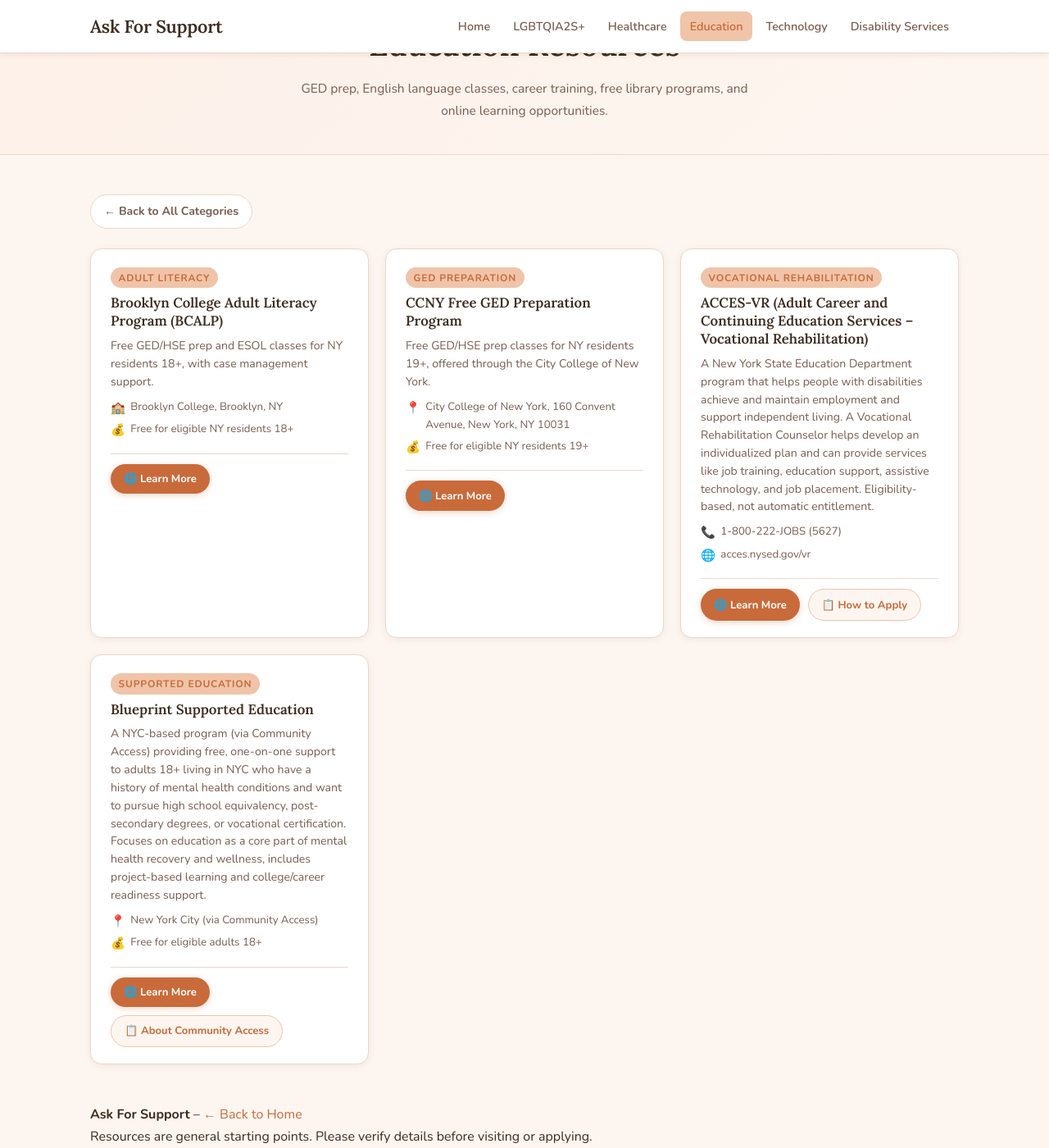
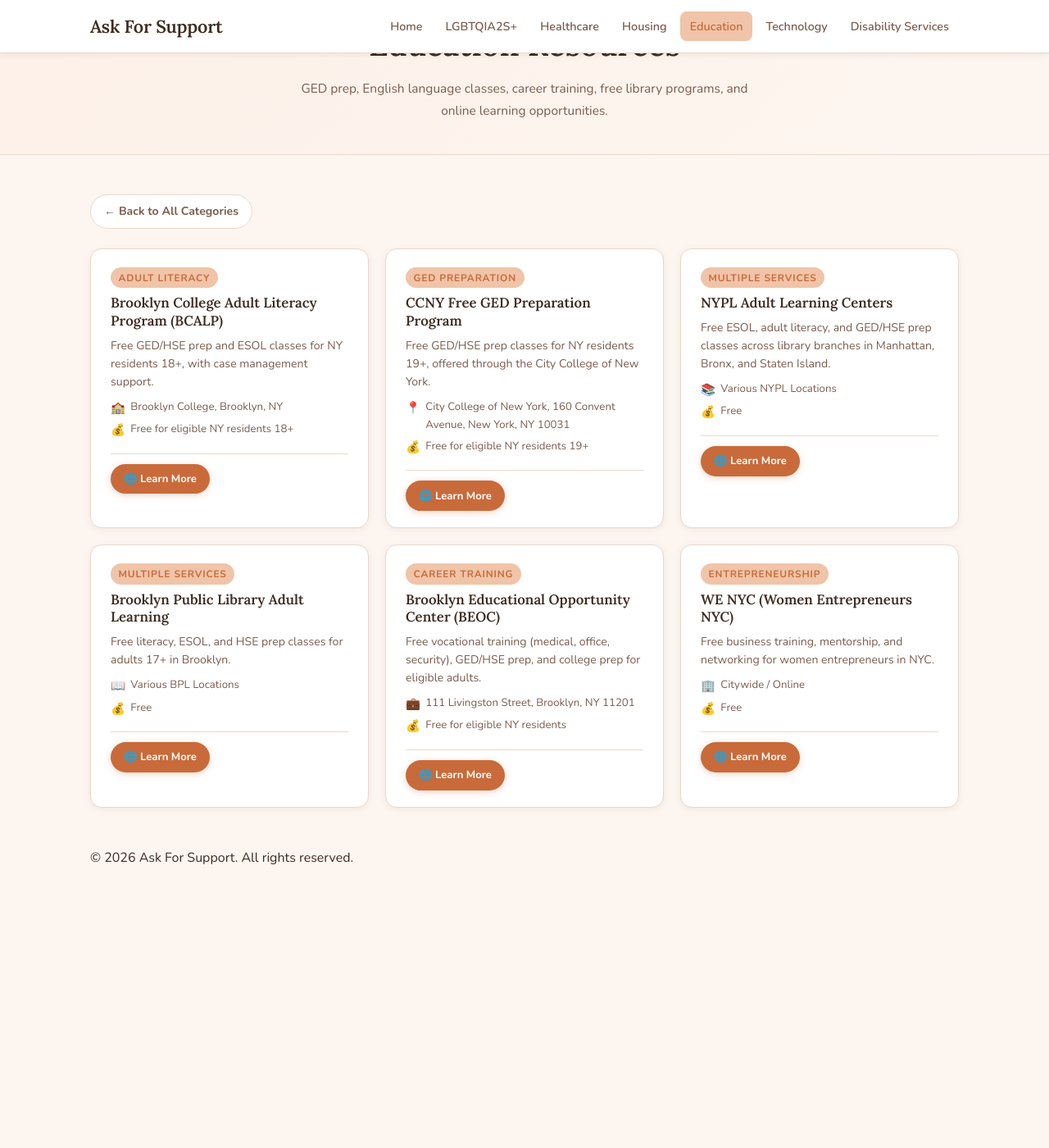
Before and after one commit to penelopethrock-cyber/askforsupport, a Jekyll site: the page education.html, which Jekyll copies as it is, in a window 1280 px wide and 1400 px high, scrolled down 167 px. Shown: the whole window at 82% size. Built offline with Jekyll 4.4.1, drawn with Linux system fonts in a browser that asks for light colours; after the commit the page ends 1227 px from its top, so only the background shows below that.

Commit message:
Add Housing card to homepage nav
Updated the title and header sections, improved page header formatting, and added resource cards for various educational programs.

```diff
--- a/education.html
+++ b/education.html
@@ -18,6 +18,7 @@
         <li><a href="index.html">Home</a></li>
         <li><a href="lgbtqia2s.html">LGBTQIA2S+</a></li>
         <li><a href="healthcare.html">Healthcare</a></li>
+        <li><a href="housing.html">Housing</a></li>
         <li><a href="education.html" class="active">Education</a></li>
         <li><a href="technology.html">Technology</a></li>
         <li><a href="disability_services.html">Disability Services</a></li>
@@ -29,7 +30,7 @@
 <!-- ====== PAGE HEADER ====== -->
 <section class="page-header">
   <div class="container">
-      <div class="page-icon">&#x1F393;</div>
+    <div class="page-icon">🎓</div>
     <h1>Education Resources</h1>
     <p>GED prep, English language classes, career training, free library programs, and online learning opportunities.</p>
   </div>
@@ -39,7 +40,7 @@
 <main class="section">
   <div class="container">
 
-      <a href="index.html" class="back-link">&#x2190; Back to All Categories</a>
+    <a href="index.html" class="back-link">← Back to All Categories</a>
 
     <div class="resource-grid">
 
@@ -49,11 +50,11 @@
         <div class="resource-name">Brooklyn College Adult Literacy Program (BCALP)</div>
         <p class="resource-desc">Free GED/HSE prep and ESOL classes for NY residents 18+, with case management support.</p>
         <div class="resource-details">
-            <span><span class="detail-icon">&#x1F3EB;</span> Brooklyn College, Brooklyn, NY</span>
-            <span><span class="detail-icon">&#x1F4B0;</span> Free for eligible NY residents 18+</span>
+          <span><span class="detail-icon">🏫</span> Brooklyn College, Brooklyn, NY</span>
+          <span><span class="detail-icon">💰</span> Free for eligible NY residents 18+</span>
         </div>
         <div class="card-actions">
-            <a href="https://brooklyn.edu/literacy" target="_blank" rel="noopener" class="btn btn-primary">&#x1F310; Learn More</a>
+          <a href="https://brooklyn.edu/literacy" target="_blank" rel="noopener" class="btn btn-primary">🌐 Learn More</a>
         </div>
       </div>
 
@@ -63,54 +64,78 @@
         <div class="resource-name">CCNY Free GED Preparation Program</div>
         <p class="resource-desc">Free GED/HSE prep classes for NY residents 19+, offered through the City College of New York.</p>
         <div class="resource-details">
-            <span><span class="detail-icon">&#x1F4CD;</span> City College of New York, 160 Convent Avenue, New York, NY 10031</span>
-            <span><span class="detail-icon">&#x1F4B0;</span> Free for eligible NY residents 19+</span>
+          <span><span class="detail-icon">📍</span> City College of New York, 160 Convent Avenue, New York, NY 10031</span>
+          <span><span class="detail-icon">💰</span> Free for eligible NY residents 19+</span>
         </div>
         <div class="card-actions">
-            <a href="https://ccny.cuny.edu/cps/ged" target="_blank" rel="noopener" class="btn btn-primary">&#x1F310; Learn More</a>
+          <a href="https://www.ccny.cuny.edu/cps/ged-prep" target="_blank" rel="noopener" class="btn btn-primary">🌐 Learn More</a>
         </div>
       </div>
 
-        <!-- ACCES-VR -->
+      <!-- NYPL Adult Learning -->
       <div class="resource-card">
-          <span class="resource-type">Vocational Rehabilitation</span>
-          <div class="resource-name">ACCES-VR (Adult Career and Continuing Education Services &#x2013; Vocational Rehabilitation)</div>
-          <p class="resource-desc">A New York State Education Department program that helps people with disabilities achieve and maintain employment and support independent living. A Vocational Rehabilitation Counselor helps develop an individualized plan and can provide services like job training, education support, assistive technology, and job placement. Eligibility-based, not automatic entitlement.</p>
+        <span class="resource-type">Multiple Services</span>
+        <div class="resource-name">NYPL Adult Learning Centers</div>
+        <p class="resource-desc">Free ESOL, adult literacy, and GED/HSE prep classes across library branches in Manhattan, Bronx, and Staten Island.</p>
         <div class="resource-details">
-            <span><span class="detail-icon">&#x1F4DE;</span> 1-800-222-JOBS (5627)</span>
-            <span><span class="detail-icon">&#x1F310;</span> acces.nysed.gov/vr</span>
+          <span><span class="detail-icon">📚</span> Various NYPL Locations</span>
+          <span><span class="detail-icon">💰</span> Free</span>
         </div>
         <div class="card-actions">
-            <a href="https://www.acces.nysed.gov/vr" target="_blank" rel="noopener" class="btn btn-primary">&#x1F310; Learn More</a>
-            <a href="https://www.acces.nysed.gov/vr/applying-vocational-rehabilitation-services" target="_blank" rel="noopener" class="btn btn-secondary">&#x1F4CB; How to Apply</a>
+          <a href="https://www.nypl.org/help/attendance-requirements/adult-learning" target="_blank" rel="noopener" class="btn btn-primary">🌐 Learn More</a>
         </div>
       </div>
 
-        <!-- Blueprint Supported Education -->
+      <!-- BPL Adult Learning -->
       <div class="resource-card">
-          <span class="resource-type">Supported Education</span>
-          <div class="resource-name">Blueprint Supported Education</div>
-          <p class="resource-desc">A NYC-based program (via Community Access) providing free, one-on-one support to adults 18+ living in NYC who have a history of mental health conditions and want to pursue high school equivalency, post-secondary degrees, or vocational certification. Focuses on education as a core part of mental health recovery and wellness, includes project-based learning and college/career readiness support.</p>
+        <span class="resource-type">Multiple Services</span>
+        <div class="resource-name">Brooklyn Public Library Adult Learning</div>
+        <p class="resource-desc">Free literacy, ESOL, and HSE prep classes for adults 17+ in Brooklyn.</p>
         <div class="resource-details">
-            <span><span class="detail-icon">&#x1F4CD;</span> New York City (via Community Access)</span>
-            <span><span class="detail-icon">&#x1F4B0;</span> Free for eligible adults 18+</span>
+          <span><span class="detail-icon">📖</span> Various BPL Locations</span>
+          <span><span class="detail-icon">💰</span> Free</span>
         </div>
         <div class="card-actions">
-            <a href="https://www.blueprintsed.org" target="_blank" rel="noopener" class="btn btn-primary">&#x1F310; Learn More</a>
-            <a href="https://www.communityaccess.org/our-work/supported-education/blueprint-supported-education" target="_blank" rel="noopener" class="btn btn-secondary">&#x1F4CB; About Community Access</a>
+          <a href="https://www.bklynlibrary.org/adult-learning" target="_blank" rel="noopener" class="btn btn-primary">🌐 Learn More</a>
         </div>
       </div>
 
-      </div><!-- /resource-grid -->
+      <!-- SUNY BEOC -->
+      <div class="resource-card">
+        <span class="resource-type">Career Training</span>
+        <div class="resource-name">Brooklyn Educational Opportunity Center (BEOC)</div>
+        <p class="resource-desc">Free vocational training (medical, office, security), GED/HSE prep, and college prep for eligible adults.</p>
+        <div class="resource-details">
+          <span><span class="detail-icon">💼</span> 111 Livingston Street, Brooklyn, NY 11201</span>
+          <span><span class="detail-icon">💰</span> Free for eligible NY residents</span>
+        </div>
+        <div class="card-actions">
+          <a href="https://www.sunybeoc.org" target="_blank" rel="noopener" class="btn btn-primary">🌐 Learn More</a>
+        </div>
+      </div>
 
+      <!-- WE NYC -->
+      <div class="resource-card">
+        <span class="resource-type">Entrepreneurship</span>
+        <div class="resource-name">WE NYC (Women Entrepreneurs NYC)</div>
+        <p class="resource-desc">Free business training, mentorship, and networking for women entrepreneurs in NYC.</p>
+        <div class="resource-details">
+          <span><span class="detail-icon">🏢</span> Citywide / Online</span>
+          <span><span class="detail-icon">💰</span> Free</span>
+        </div>
+        <div class="card-actions">
+          <a href="https://we.nyc" target="_blank" rel="noopener" class="btn btn-primary">🌐 Learn More</a>
+        </div>
+      </div>
+
+    </div>
   </div>
 </main>
 
 <!-- ====== FOOTER ====== -->
 <footer class="site-footer">
   <div class="container">
-      <p><strong>Ask For Support</strong> &#x2013; <a href="index.html">&#x2190; Back to Home</a></p>
-      <p>Resources are general starting points. Please verify details before visiting or applying.</p>
+    <p>&copy; 2026 Ask For Support. All rights reserved.</p>
   </div>
 </footer>
 
```
Also changed, not shown: other parts of education.html (+1 -1 lines). Lines whose indentation alone changed are shown as unchanged.
